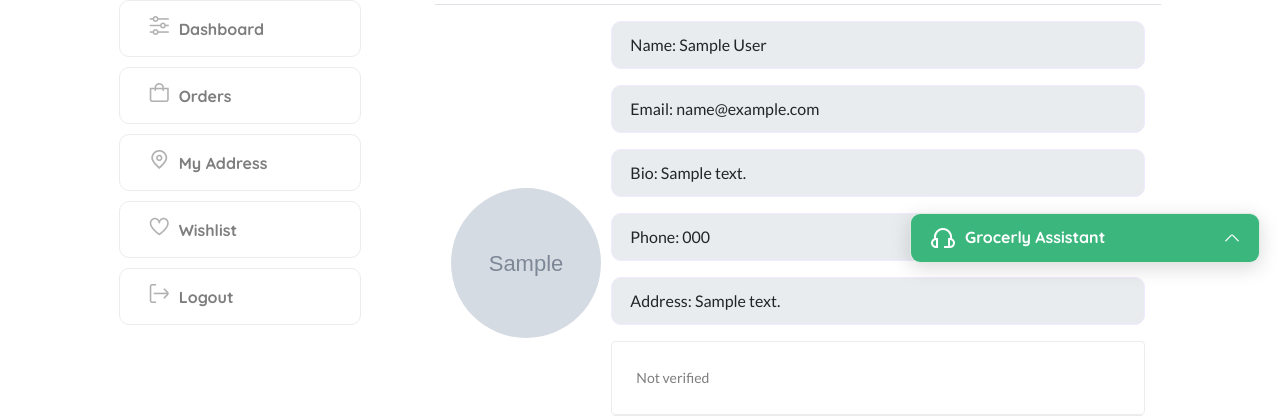
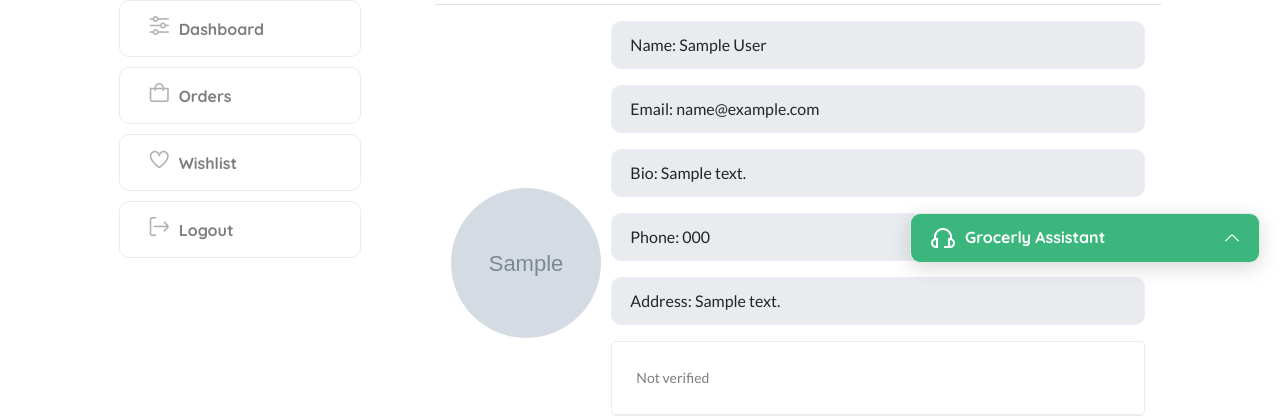
Before and after one commit to leducphat/grocerly-ecom, a Django app: template grocerly/templates/core/dashboard.html in a window 1280 px wide. Shown: the part 517-933 px from the top of the page. Run offline with Django 3.2, Linux system fonts and the light colour scheme; the template is opened without the code that fills it: most values are stand-ins (such as "Sample title", 1, 10 or a date in 2020); grey boxes marked "Sample" are stand-in pictures; some libraries are stand-ins or nearby versions.

Commit message:
Remove Address tab from dashboard
Remove the inline address management UI from the dashboard template. This deletes the "My Address" nav item and the entire address tab-pane (add address form, CSRF token, address list rendering, and make-default controls) in grocerly/templates/core/dashboard.html to simplify the dashboard view and centralize address management elsewhere.

```diff
--- a/grocerly/templates/core/dashboard.html
+++ b/grocerly/templates/core/dashboard.html
@@ -27,9 +27,7 @@
                                         <li class="nav-item">
                                             <a class="nav-link" id="orders-tab" data-bs-toggle="tab" href="#orders" role="tab" aria-controls="orders" aria-selected="false"><i class="fi-rs-shopping-bag mr-10"></i>{% trans "Orders" %}</a>
                                         </li>
-                                        <li class="nav-item">
-                                            <a class="nav-link" id="address-tab" data-bs-toggle="tab" href="#address" role="tab" aria-controls="address" aria-selected="true"><i class="fi-rs-marker mr-10"></i>{% trans "My Address" %}</a>
-                                        </li>
+
                                         <li class="nav-item">
                                             <a class="nav-link" href="{% url 'core:wishlist' %}"><i class="fi-rs-heart mr-10"></i>{% trans "Wishlist" %}</a>
                                         </li>
@@ -151,54 +149,7 @@
                                         </div>
                                     </div>
 
-                                    <!-- Address Tab -->
-                                    <div class="tab-pane fade" id="address" role="tabpanel" aria-labelledby="address-tab">
-                                        <div class="row">
-                                            <div>
-                                                <form class="mb-4" method="POST"> {% csrf_token %}
-                                                    <div class="card-header">
-                                                        <h5>{% trans "Add Address" %}</h5>
-                                                    </div>
-                                                    <div class="row">
-                                                        <div class="form-group col-md-6">
-                                                            <input placeholder="{% trans 'Address' %}" required class="form-control" name="address" type="text" />
-                                                        </div>
-                                                        <div class="form-group col-md-6">
-                                                            <input placeholder="{% trans 'Phone' %}" required class="form-control" name="mobile" />
-                                                        </div>
-                                                        <div class="col-md-12">
-                                                            <button type="submit" class="btn btn-fill-out submit font-weight-bold" name="submit" value="Submit">{% trans "Save Address" %}</button>
-                                                        </div>
-                                                    </div>
-                                                </form>
-                                            </div>
-                                            <hr>
-                                            <br>
-                                            {% for a in address %}
-                                            <div class="col-lg-6">
-                                                <div class="card mb-3 mb-lg-0">
-                                                    <div class="card-header">
-                                                        <h4 class="mb-0">{% trans "Address" %} {{ forloop.counter }}</h4>
-                                                    </div>
-                                                    <div class="card-body border rounded">
-                                                        <address>
-                                                            <p>{{ a.address }}</p>
-                                                            <p>{{ a.mobile }}</p>
-                                                        </address>
-                                                        <br>
-                                                        {% if a.status %}
-                                                            <i data-address-id="{{ a.id }}" class="fa fa-check-circle text-success check{{ a.id }} check"></i>
-                                                            <button data-address-id="{{ a.id }}" style="display: none;" class="btn make-default-address button{{ a.id }} action_btn">{% trans "Make Default" %}</button>
-                                                        {% else %}
-                                                            <i data-address-id="{{ a.id }}" style="display: none;" class="fa fa-check-circle text-success check check{{ a.id }}"></i>
-                                                            <button data-address-id="{{ a.id }}" class="btn make-default-address button{{ a.id }} action_btn">{% trans "Make Default" %}</button>
-                                                        {% endif %}
-                                                    </div>
-                                                </div>
-                                            </div>
-                                            {% endfor %}
-                                        </div>
-                                    </div>
+
 
                                 </div>
                             </div>
```
